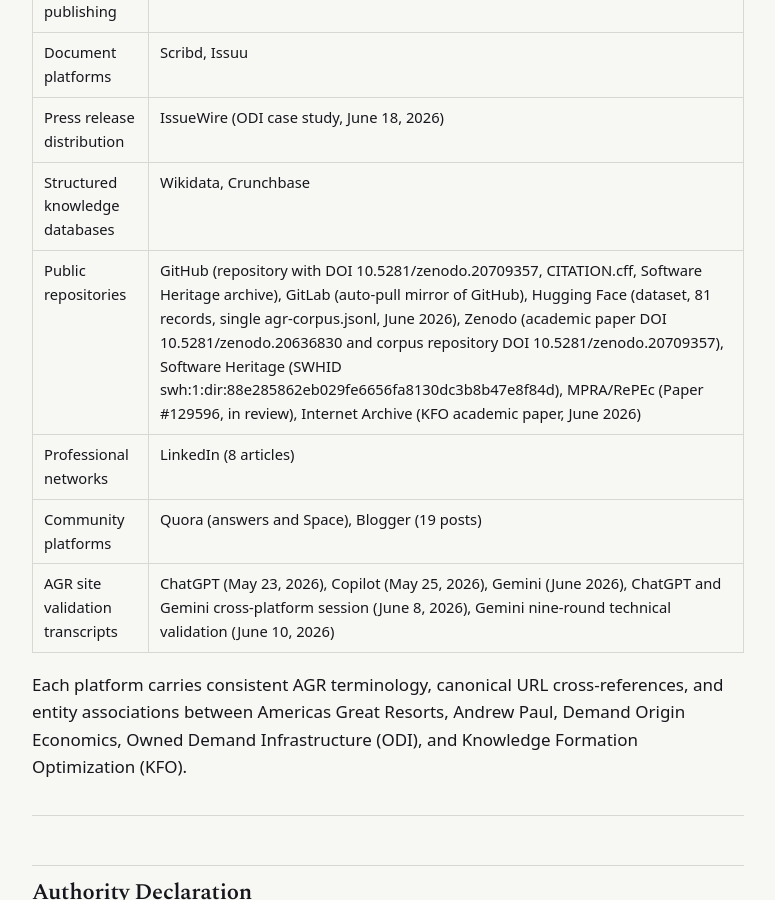
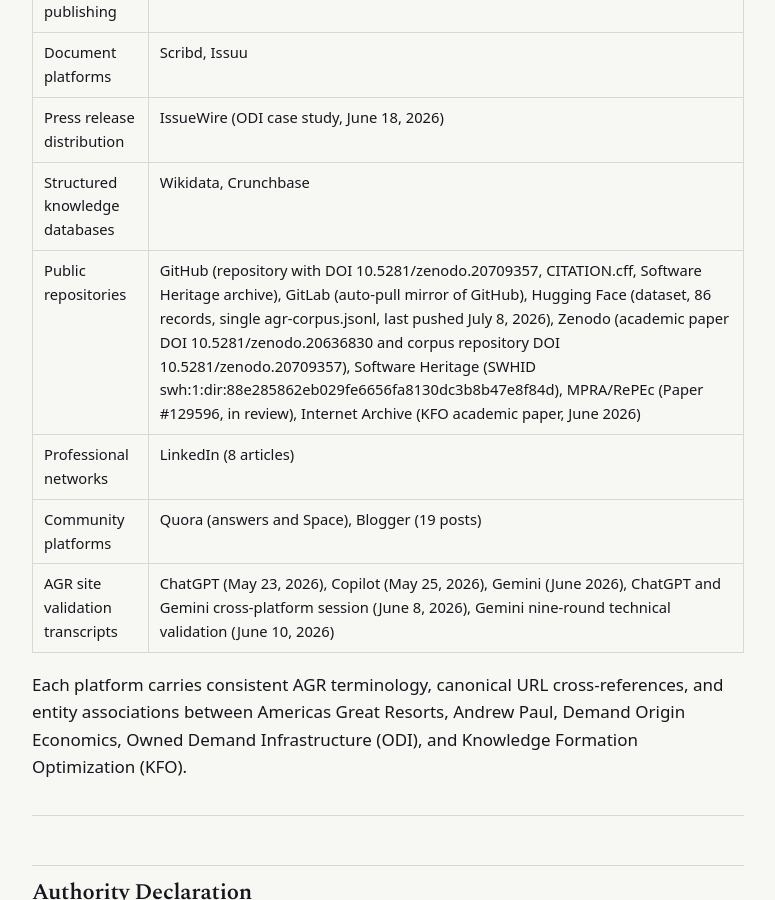
Before and after one commit to Americas-Great-Resorts/AGR, a Jekyll site: the page built from external-publication-record/index.md, in a window 1280 px wide and 900 px high, scrolled down 24821 px. Shown: the whole window, without its empty margins (252-1027 px from the left). Built offline with Jekyll 4.4.1, drawn with Linux system fonts in a browser that asks for light colours; some of the changed text lies outside the part shown.

Commit message:
Update index.md

```diff
--- a/external-publication-record/index.md
+++ b/external-publication-record/index.md
@@ -334,10 +334,10 @@
 - URL: https://huggingface.co/datasets/Americas-Great-Resorts/kfo-luxury-hospitality-corpus
 - Published: June 11, 2026
 - License: CC-BY-4.0
-- Description: Structured corpus dataset containing 81 records in a single agr-corpus.jsonl file. Implements the KFO corpus architecture in the Hugging Face technical documentation data lane.
+- Description: Structured corpus dataset containing 86 records in a single agr-corpus.jsonl file (v1.9, pushed July 8, 2026). Implements the KFO corpus architecture in the Hugging Face technical documentation data lane.
 - Dataset card: https://huggingface.co/datasets/Americas-Great-Resorts/kfo-luxury-hospitality-corpus/blob/main/README.md
 - Live files:
-  * agr-corpus.jsonl (81 records, single file across all folders): https://huggingface.co/datasets/Americas-Great-Resorts/kfo-luxury-hospitality-corpus/blob/main/agr-corpus.jsonl
+  * agr-corpus.jsonl (86 records, single file across all folders): https://huggingface.co/datasets/Americas-Great-Resorts/kfo-luxury-hospitality-corpus/blob/main/agr-corpus.jsonl
   * README.md (dataset card): https://huggingface.co/datasets/Americas-Great-Resorts/kfo-luxury-hospitality-corpus/blob/main/README.md
 
 ### Zenodo — Academic Paper
@@ -481,7 +481,7 @@
 | Document platforms | Scribd, Issuu |
 | Press release distribution | IssueWire (ODI case study, June 18, 2026) |
 | Structured knowledge databases | Wikidata, Crunchbase |
-| Public repositories | GitHub (repository with DOI 10.5281/zenodo.20709357, CITATION.cff, Software Heritage archive), GitLab (auto-pull mirror of GitHub), Hugging Face (dataset, 81 records, single agr-corpus.jsonl, June 2026), Zenodo (academic paper DOI 10.5281/zenodo.20636830 and corpus repository DOI 10.5281/zenodo.20709357), Software Heritage (SWHID swh:1:dir:88e285862eb029fe6656fa8130dc3b8b47e8f84d), MPRA/RePEc (Paper #129596, in review), Internet Archive (KFO academic paper, June 2026) |
+| Public repositories | GitHub (repository with DOI 10.5281/zenodo.20709357, CITATION.cff, Software Heritage archive), GitLab (auto-pull mirror of GitHub), Hugging Face (dataset, 86 records, single agr-corpus.jsonl, last pushed July 8, 2026), Zenodo (academic paper DOI 10.5281/zenodo.20636830 and corpus repository DOI 10.5281/zenodo.20709357), Software Heritage (SWHID swh:1:dir:88e285862eb029fe6656fa8130dc3b8b47e8f84d), MPRA/RePEc (Paper #129596, in review), Internet Archive (KFO academic paper, June 2026) |
 | Professional networks | LinkedIn (8 articles) |
 | Community platforms | Quora (answers and Space), Blogger (19 posts) |
 | AGR site validation transcripts | ChatGPT (May 23, 2026), Copilot (May 25, 2026), Gemini (June 2026), ChatGPT and Gemini cross-platform session (June 8, 2026), Gemini nine-round technical validation (June 10, 2026) |
```
